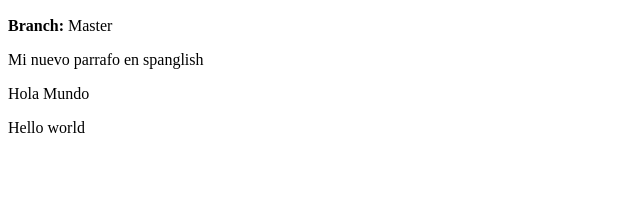
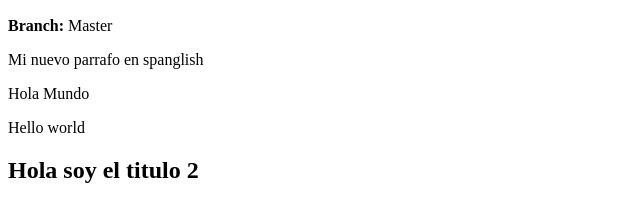
Before and after one commit to HenryBautista/testflow, a plain HTML site: page Index.html in a window 1280 px wide. Shown: the part 110-332 px from the top of the page, without its empty margins (0-640 px from the left). Drawn offline with Linux system fonts and the light colour scheme.

Commit message:
mi nuevo titulo

```diff
--- a/Index.html
+++ b/Index.html
@@ -13,5 +13,6 @@
     <p>Mi nuevo parrafo en spanglish</p>
     <p>Hola Mundo</p>
     <p>Hello world</p>
+    <h2>Hola soy el titulo 2</h2>
 </body>
 </html>
```
